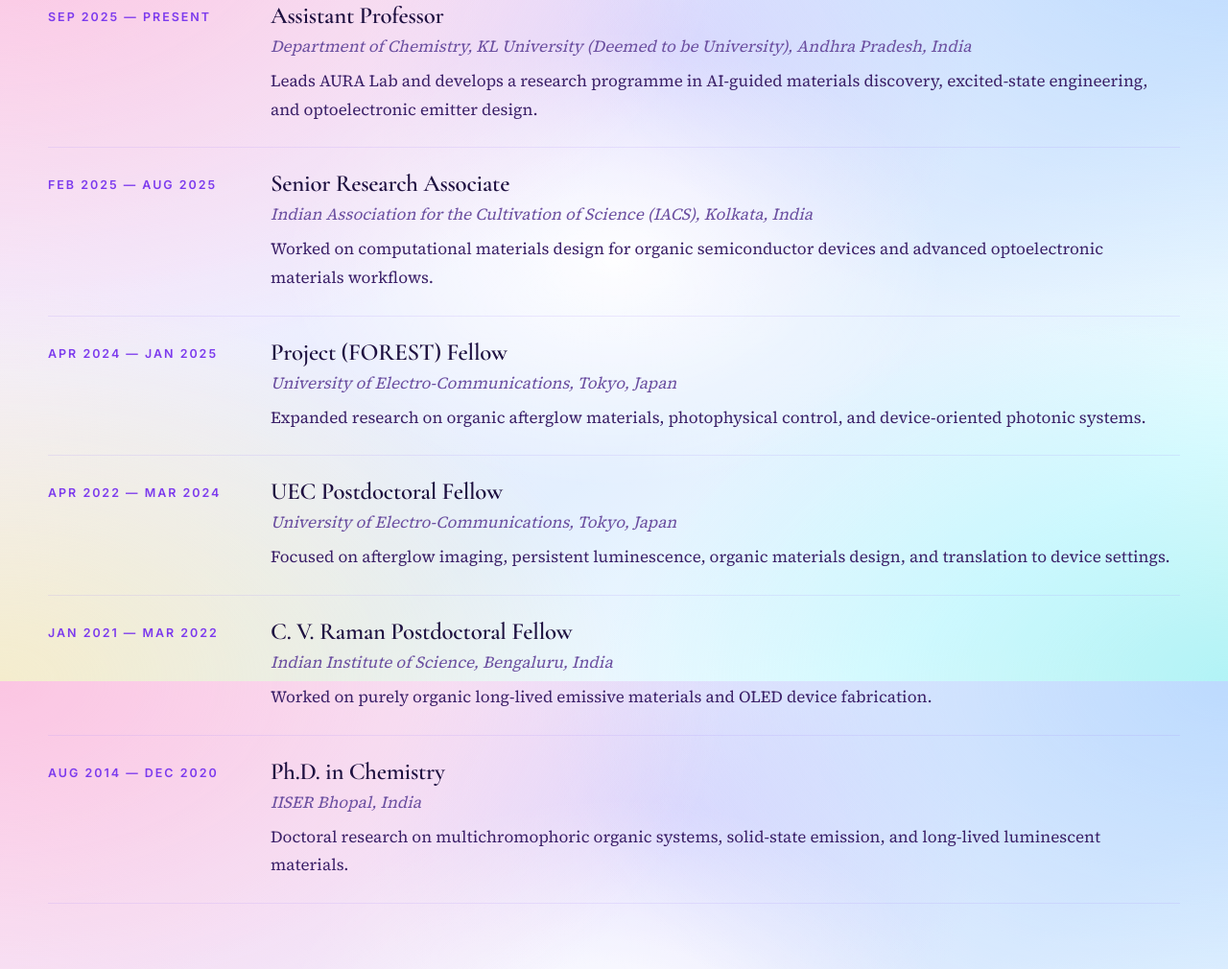
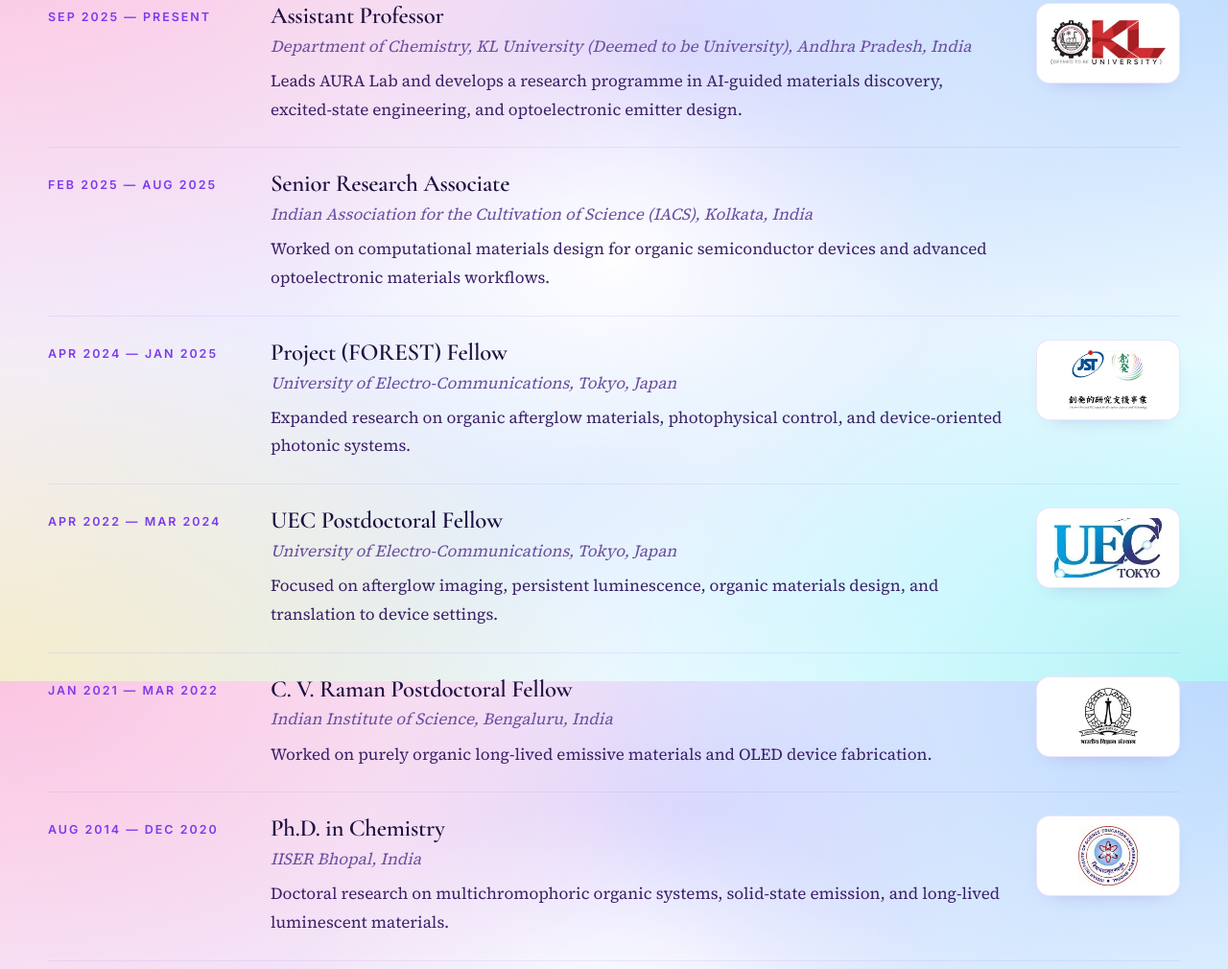
Before and after one commit to bahadursk/bahadursk.github.io, a plain HTML site: page about.html in a window 1280 px wide. Shown: the part 1690-2700 px from the top of the page at 96% size. Drawn offline with nearby package versions, Linux system fonts and the light colour scheme.

Commit message:
Profile: add institute logos to the academic timeline
Logos taken from the author's Google Site About page.

Co-Authored-By: Claude Opus 5.5 <noreply@anthropic.com>
Claude-Session: https://claude.ai/code/session_01MGjACbowYgY8z1epzsmsVX

```diff
--- a/about.html
+++ b/about.html
@@ -73,6 +73,7 @@
             <p class="tl-place">Department of Chemistry, KL University (Deemed to be University), Andhra Pradesh, India</p>
             <p>Leads AURA Lab and develops a research programme in AI-guided materials discovery, excited-state engineering, and optoelectronic emitter design.</p>
           </div>
+          <figure class="tl-logo"><img src="assets/img/logos/kl.webp" alt="KL University (Deemed to be University) logo" loading="lazy"></figure>
         </li>
         <li class="tl-item">
           <p class="tl-period">Feb 2025 &mdash; Aug 2025</p>
@@ -89,6 +90,7 @@
             <p class="tl-place">University of Electro-Communications, Tokyo, Japan</p>
             <p>Expanded research on organic afterglow materials, photophysical control, and device-oriented photonic systems.</p>
           </div>
+          <figure class="tl-logo"><img src="assets/img/logos/jst.webp" alt="Japan Science and Technology Agency (JST) FOREST logo" loading="lazy"></figure>
         </li>
         <li class="tl-item">
           <p class="tl-period">Apr 2022 &mdash; Mar 2024</p>
@@ -97,6 +99,7 @@
             <p class="tl-place">University of Electro-Communications, Tokyo, Japan</p>
             <p>Focused on afterglow imaging, persistent luminescence, organic materials design, and translation to device settings.</p>
           </div>
+          <figure class="tl-logo"><img src="assets/img/logos/uec.webp" alt="The University of Electro-Communications, Tokyo logo" loading="lazy"></figure>
         </li>
         <li class="tl-item">
           <p class="tl-period">Jan 2021 &mdash; Mar 2022</p>
@@ -105,6 +108,7 @@
             <p class="tl-place">Indian Institute of Science, Bengaluru, India</p>
             <p>Worked on purely organic long-lived emissive materials and OLED device fabrication.</p>
           </div>
+          <figure class="tl-logo"><img src="assets/img/logos/iisc.webp" alt="Indian Institute of Science, Bengaluru logo" loading="lazy"></figure>
         </li>
         <li class="tl-item">
           <p class="tl-period">Aug 2014 &mdash; Dec 2020</p>
@@ -113,6 +117,7 @@
             <p class="tl-place">IISER Bhopal, India</p>
             <p>Doctoral research on multichromophoric organic systems, solid-state emission, and long-lived luminescent materials.</p>
           </div>
+          <figure class="tl-logo"><img src="assets/img/logos/iiser.webp" alt="IISER Bhopal logo" loading="lazy"></figure>
         </li>
       </ol>
     </div>
--- a/assets/css/styles.css
+++ b/assets/css/styles.css
@@ -410,11 +410,13 @@ ul,ol{margin:0;padding-left:1.2rem}
 
 /* ── TIMELINE ─────────────────────────────────────────────── */
 .timeline-list{list-style:none;padding:0;margin:1.5rem 0 0;border-top:1px solid rgba(167,139,250,.18)}
-.tl-item{display:grid;grid-template-columns:200px 1fr;gap:32px;padding:1.5rem 0;border-bottom:1px solid rgba(167,139,250,.18)}
+.tl-item{display:grid;grid-template-columns:200px 1fr 150px;gap:32px;align-items:start;padding:1.5rem 0;border-bottom:1px solid rgba(167,139,250,.18)}
 .tl-period{font-family:'Inter',sans-serif;font-size:.78rem;letter-spacing:.16em;text-transform:uppercase;color:var(--maroon);font-weight:600;margin:.25rem 0 0}
 .tl-body h3{font-family:'Cormorant Garamond',serif;font-size:1.55rem;margin:0 0 .25rem;color:var(--ink)}
 .tl-place{font-style:italic;color:var(--muted);margin:0 0 .4rem}
 .tl-body p:last-child{color:var(--ink-soft);margin:0}
+.tl-logo{margin:0;justify-self:end;display:flex;align-items:center;justify-content:center;width:150px;height:84px;padding:10px 14px;background:#fff;border-radius:14px;border:1px solid rgba(167,139,250,.22);box-shadow:0 8px 22px -16px rgba(76,29,149,.4)}
+.tl-logo img{max-width:100%;max-height:100%;object-fit:contain;display:block}
 
 /* ── INFO STRIP ───────────────────────────────────────────── */
 .info-grid{display:grid;grid-template-columns:repeat(3,minmax(0,1fr));gap:36px}
@@ -633,6 +635,7 @@ ul,ol{margin:0;padding-left:1.2rem}
   .news-list li{gap:6px}
   .year-marker{position:static;font-size:2rem}
   .tl-item{grid-template-columns:1fr;gap:8px}
+  .tl-logo{justify-self:start;width:120px;height:68px;order:-1}
   .member-card,.member-card-pi{grid-template-columns:1fr}
   .gallery-wall{column-count:1}
   .cta-actions{justify-content:flex-start}
```
Also changed, not shown: assets/img/logos/iisc.webp (added), assets/img/logos/iiser.webp (added), assets/img/logos/jst.webp (added), assets/img/logos/kl.webp (added), assets/img/logos/uec.webp (added).
